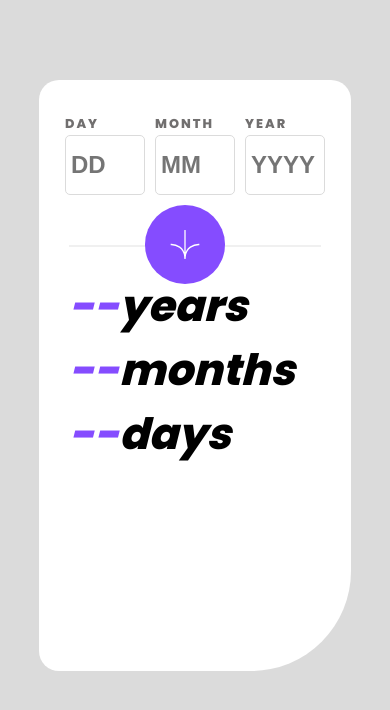
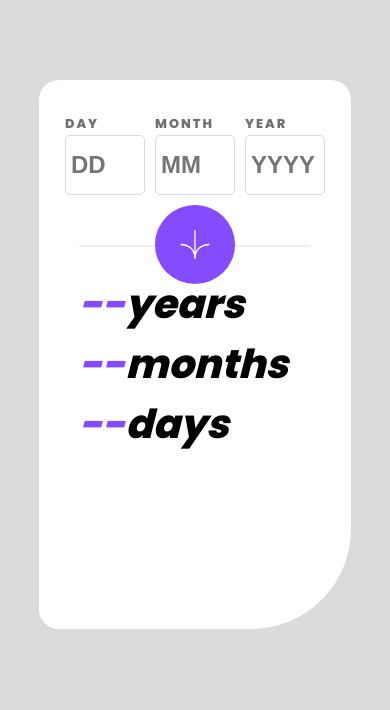
Before and after one commit to Techylawyer/age-calculator-app, a plain HTML site: page index.html in a window 390 px wide. Drawn offline with Linux system fonts and the light colour scheme.

Commit message:
more responsive changes

```diff
--- a/style.css
+++ b/style.css
@@ -133,10 +133,10 @@ small {
 
 @media screen and (max-width:576px) {
     main {
-    height: 70vh;
+    height: 65vh;
     width: 80vw;
     margin: 80px auto;
-    padding: 30px 30px;
+    padding: 30px 40px;
     border-radius: 20px 20px 100px 20px;
     }
 
@@ -167,7 +167,7 @@ small {
     }
 
     .output {
-    font-size: 2.7em;
+    font-size: 2.5rem;
     margin: 0;
     }
 }
```
